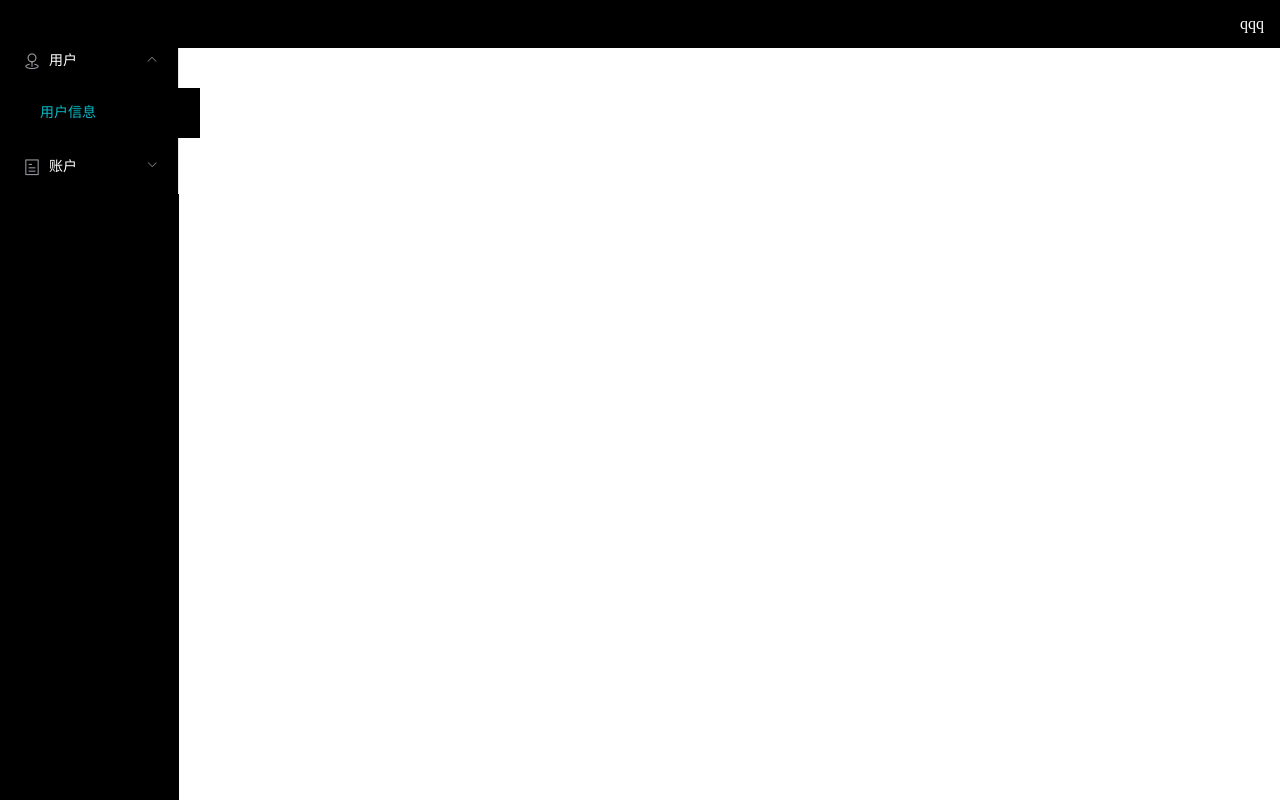
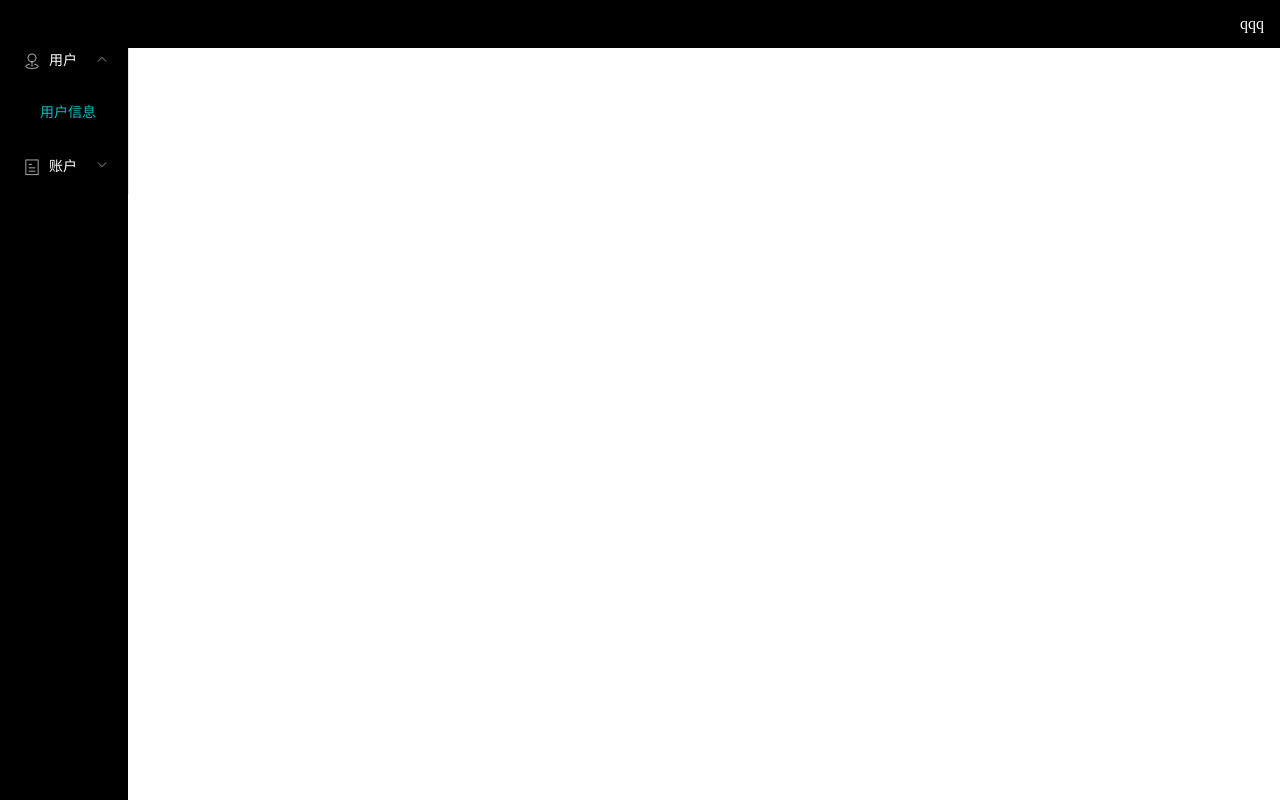
Before and after one commit to jiqingpeng/mars, a Vue app in the folder fe/myoa/: page / in a window 1280 px wide. Built offline with nearby package versions, Linux system fonts and the light colour scheme.

Commit message:
feat:修改样式

```diff
--- a/fe/myoa/src/views/Home.vue
+++ b/fe/myoa/src/views/Home.vue
@@ -13,6 +13,7 @@
             text-color="#fff"
             active-text-color="#05bac5"
             router
+            style="width:100%;"
           >
             <el-submenu
               :index="item.path"
@@ -96,7 +97,7 @@ export default {
   position: fixed;
   top: 4%;
   left: 0;
-  width: 14%;
+  width: 10%;
   height: 100%;
   background: #000;
 }
@@ -112,13 +113,16 @@ export default {
 }
 .main {
   position: fixed;
-  width: 80%;
+  width: 84%;
   padding:0 3%;
-
   top: 6%;
-  left: 14%;
+  left: 10%;
   height: 100%;
 
+}
+.el-menu-item{
+  width:100%;
+  min-width: 0;
 }
 </style>
 <style lang="less">
```
